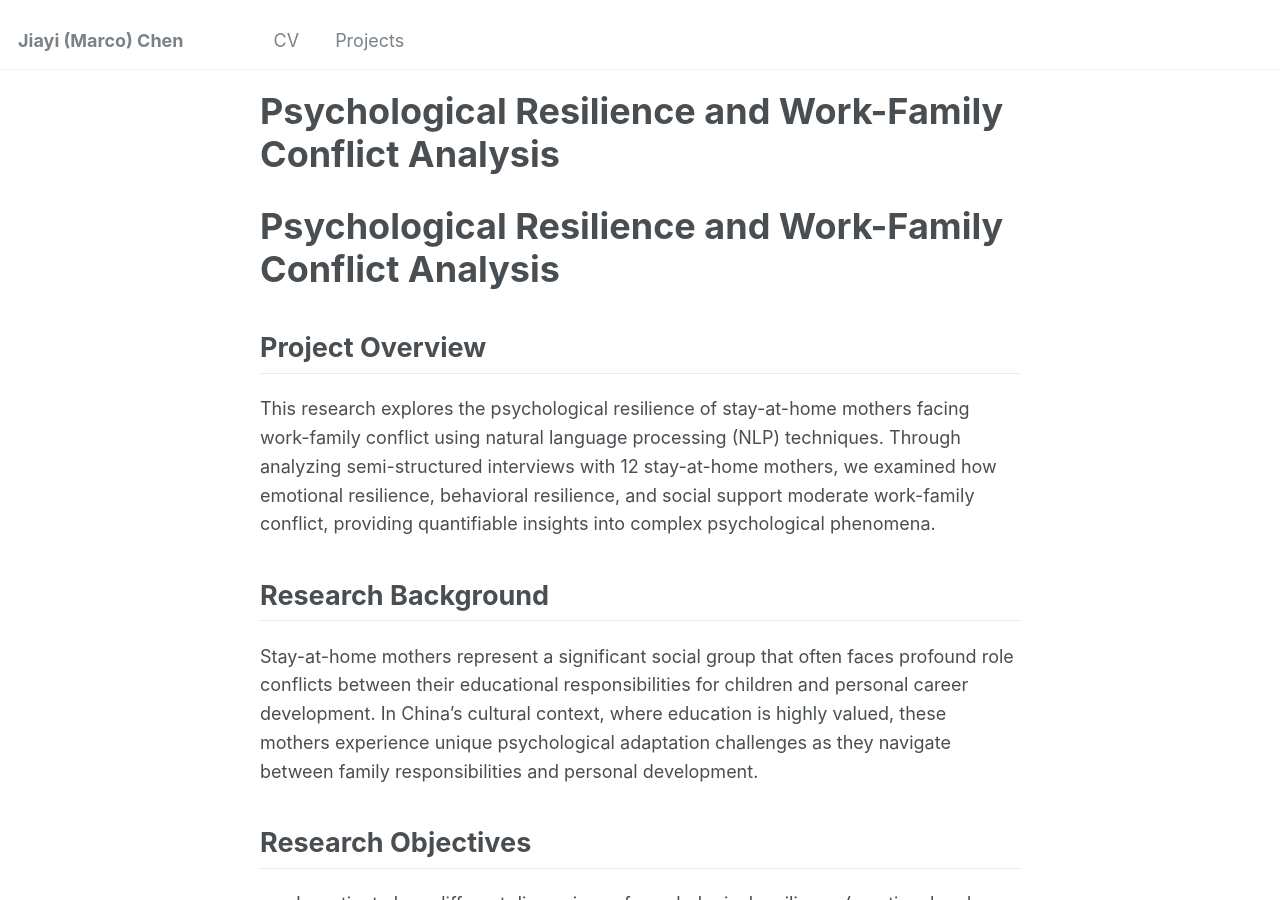
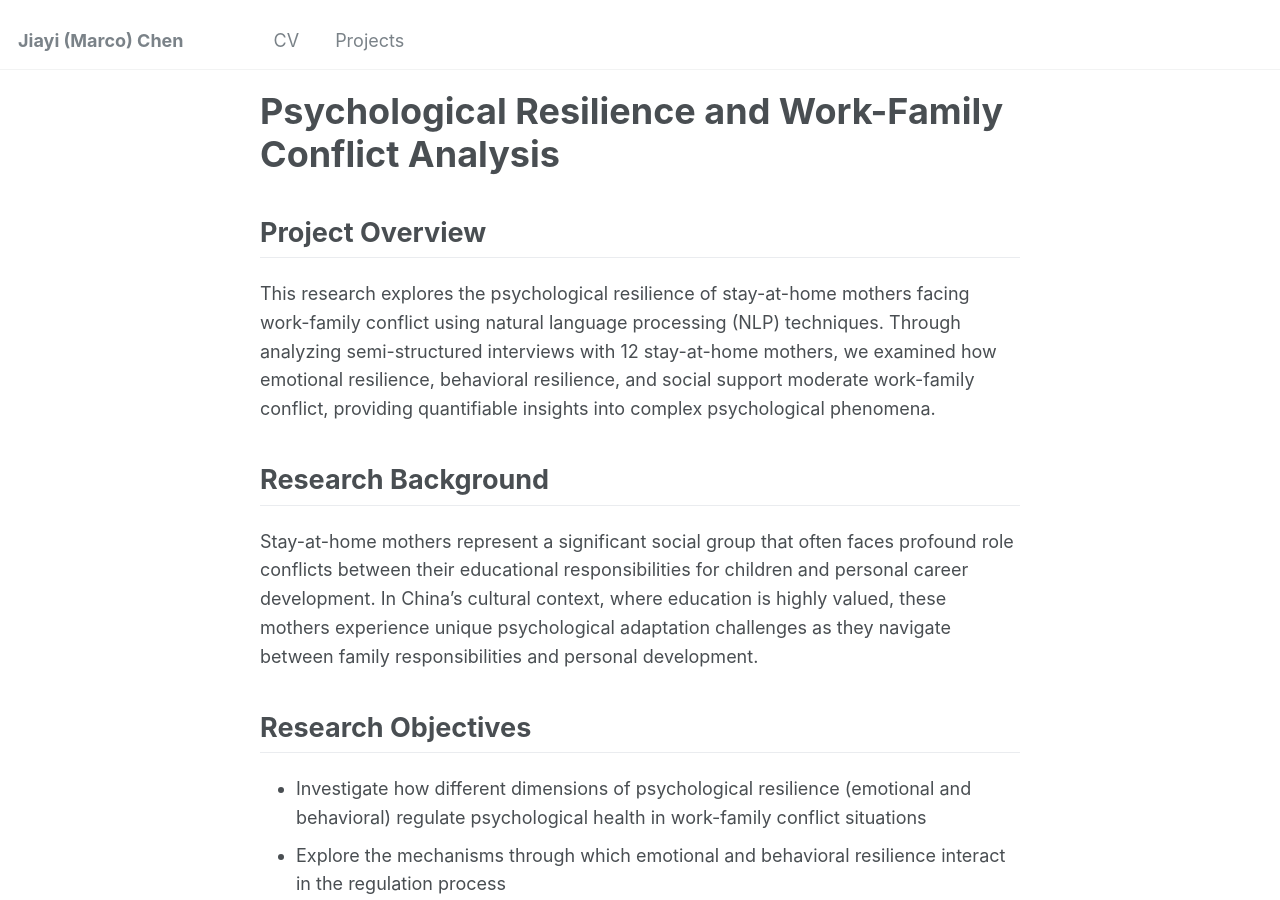
Before and after one commit to marcochen0720/marcochen0720.github.io, a Jekyll site: the page built from _projects/project1.md, in a window 1280 px wide and 900 px high. Built offline with Jekyll 4.4.1, drawn with Linux system fonts in a browser that asks for light colours.

Commit message:
Update project1.md

```diff
--- a/_projects/project1.md
+++ b/_projects/project1.md
@@ -6,8 +6,6 @@ img: images/psych_nlp.png
 importance: 1
 category: research
 ---
-
-# Psychological Resilience and Work-Family Conflict Analysis
 
 ## Project Overview
 
```
